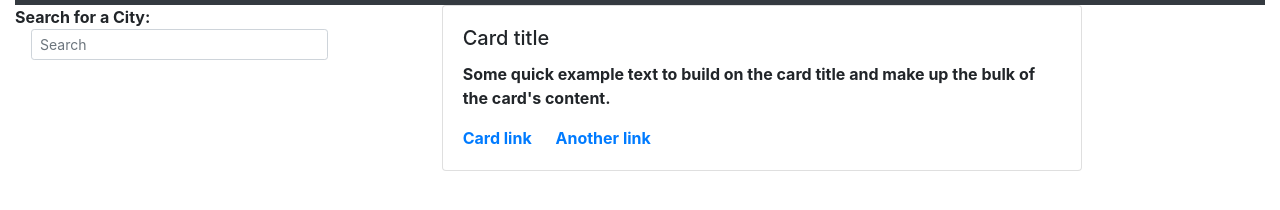
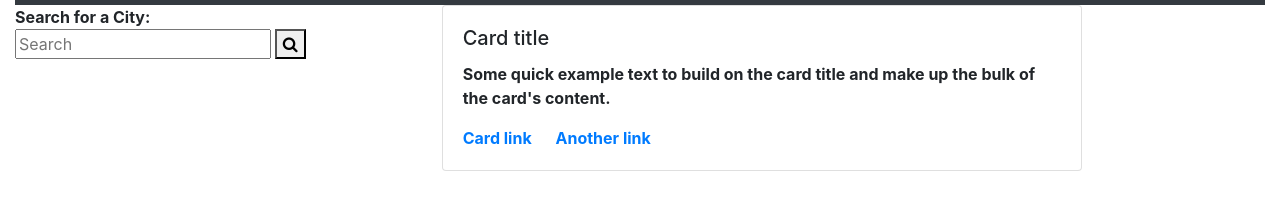
Before and after one commit to kangb3/Weather-Dashboard, a plain HTML site: page index.html in a window 1280 px wide. Shown: the part 86-296 px from the top of the page. Drawn offline with nearby package versions, Linux system fonts and the light colour scheme.

Commit message:
modified search box and add search button

```diff
--- a/index.html
+++ b/index.html
@@ -5,6 +5,7 @@
     <meta name="viewport" content="width=device-width, initial-scale=1.0">
 
     <link rel="stylesheet" href="https://stackpath.bootstrapcdn.com/bootstrap/4.3.1/css/bootstrap.min.css" integrity="sha384-ggOyR0iXCbMQv3Xipma34MD+dH/1fQ784/j6cY/iJTQUOhcWr7x9JvoRxT2MZw1T" crossorigin="anonymous">
+    <link rel="stylesheet" href="https://cdnjs.cloudflare.com/ajax/libs/font-awesome/4.7.0/css/font-awesome.min.css">
 
     <script src="https://code.jquery.com/jquery-3.3.1.slim.min.js" integrity="sha384-q8i/X+965DzO0rT7abK41JStQIAqVgRVzpbzo5smXKp4YfRvH+8abtTE1Pi6jizo" crossorigin="anonymous"></script>
     <script src="https://cdnjs.cloudflare.com/ajax/libs/popper.js/1.14.7/umd/popper.min.js" integrity="sha384-UO2eT0CpHqdSJQ6hJty5KVphtPhzWj9WO1clHTMGa3JDZwrnQq4sF86dIHNDz0W1" crossorigin="anonymous"></script>
@@ -25,11 +26,16 @@
 
         <div class = "row">
             <div class = "col-md-4" id = "searchSection">Search for a City:<br>
-                <form class="form-inline d-flex justify-content-left md-form form-sm mt-0">
+                <!-- <form class="form-inline d-flex justify-content-left md-form form-sm mt-0">
                     <i class="fas fa-search" aria-hidden="true"></i>
                     <input class="form-control form-control-sm ml-3 w-75" type="text" placeholder="Search"
                     aria-label="Search">
-                </form>
+                </form> -->
+
+                <form class="example">
+                    <input type="text" id="city-input" placeholder="Search" name="search">
+                    <button type="submit" id="city-submit"><i class="fa fa-search"></i></button>
+                  </form>
             </div>
 
             <div class="col-md-4" id="weatherContent">
```
